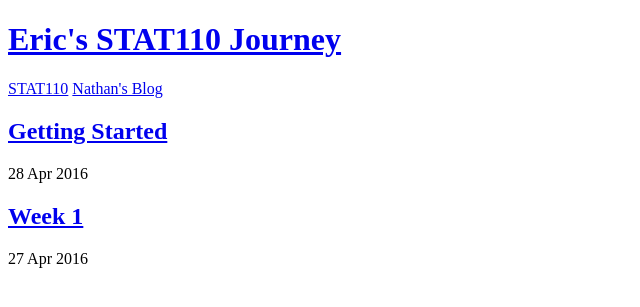
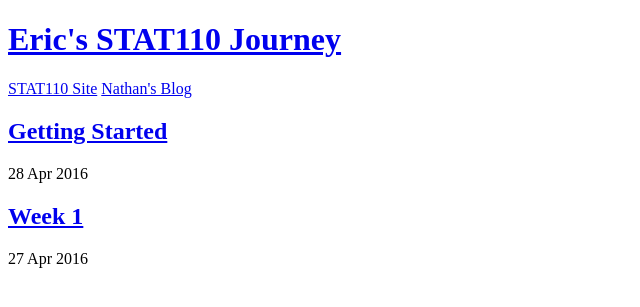
Before and after one commit to ebailey78/STAT101, a Jekyll site: the page built from index.html, in a window 1280 px wide. Shown: the top 307 px of the page, without its empty margins (0-640 px from the left). Built offline with Jekyll 4.4.1, drawn with Linux system fonts in a browser that asks for light colours.

Commit message:
Update _config.yml

```diff
--- a/_config.yml
+++ b/_config.yml
@@ -15,7 +15,7 @@ markdown:           kramdown
 
 # Navigation
 nav:
-  - name:           "STAT110"
+  - name:           "STAT110 Site"
     href:           "//projects.iq.harvard.edu/stat110"
   - name:           "Nathan's Blog"
     href:           "//natebyers.github.io/"
```
